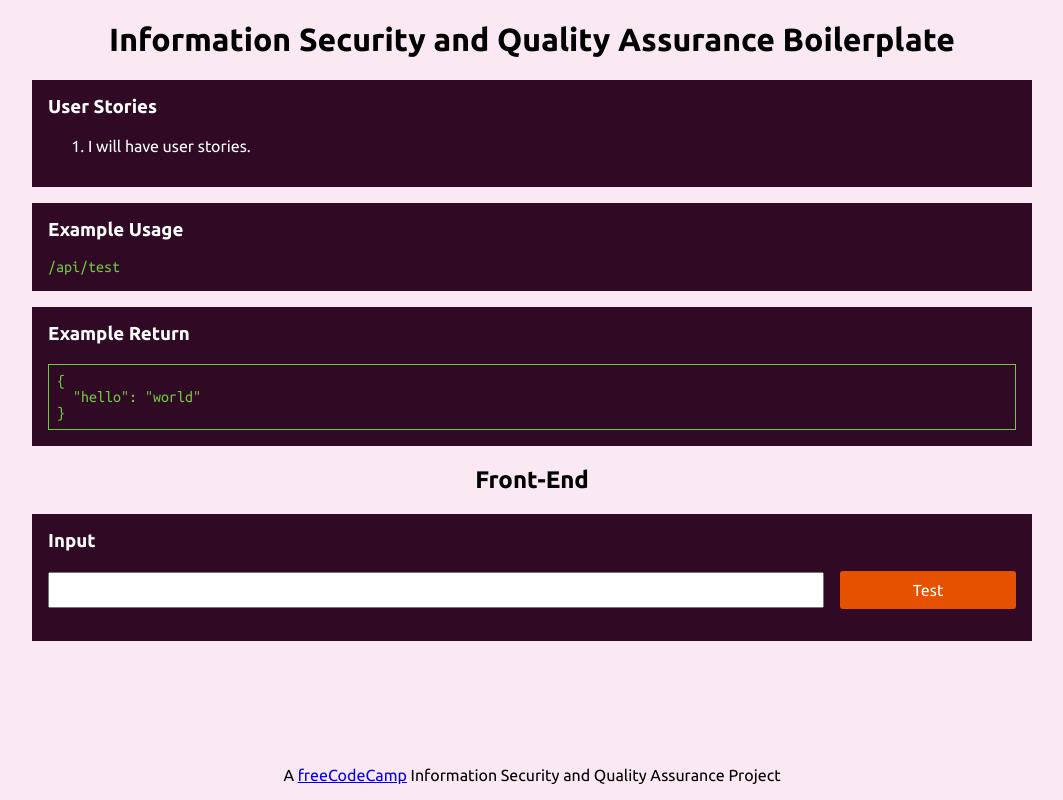
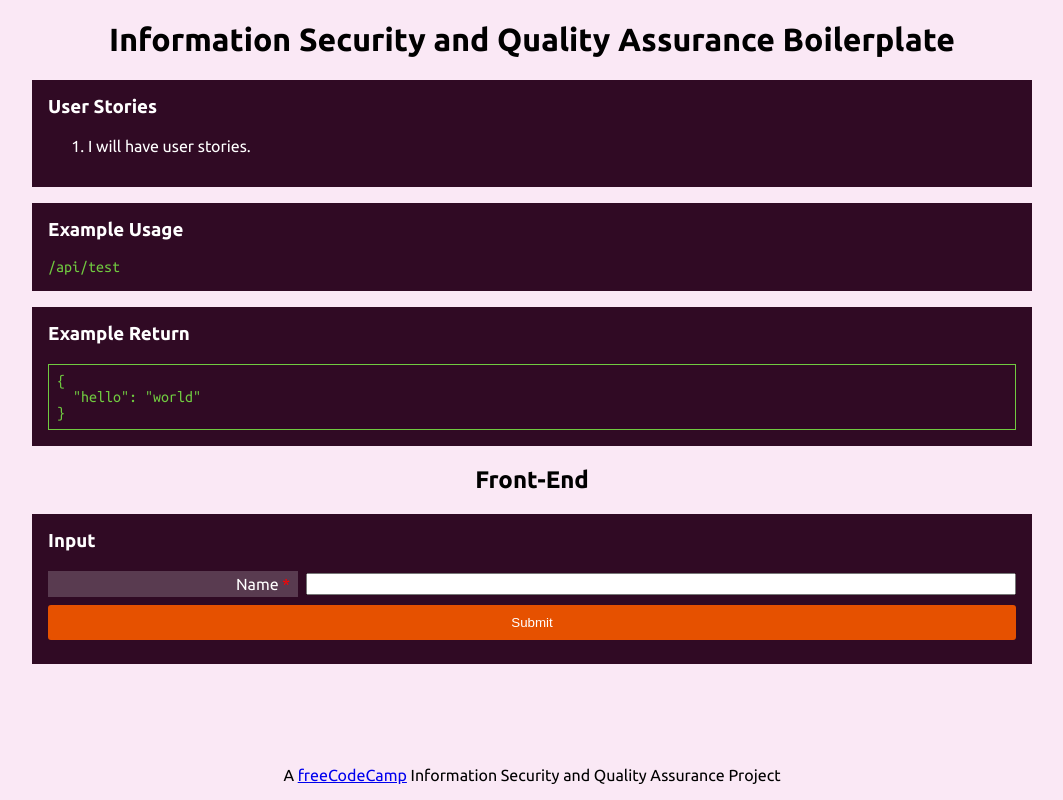
Before and after one commit to gordon2012/fcc-stock, a React (Create React App) app in the folder client/: page / in a window 1280 px wide. Shown: the whole page, without its empty margins (108-1171 px from the left). Built offline with nearby package versions, Linux system fonts and the light colour scheme.

Commit message:
Copy components from issuetracker
Signed-off-by: Gordon Doskas <gordon2012@users.noreply.github.com>

```diff
--- a/client/src/App.js
+++ b/client/src/App.js
@@ -5,6 +5,8 @@ import { BASE_URL } from './index';
 import Layout from './components/Layout';
 import Code from './components/Code';
 import Input from './components/Input';
+import Button from './components/Button';
+import Form from './components/Form';
 
 const GlobalStyle = createGlobalStyle`
     @import url('https://fonts.googleapis.com/css?family=Ubuntu+Mono|Ubuntu:400,700&display=swap');
@@ -37,16 +39,21 @@ const Card = styled.section`
 const List = styled.ul``;
 
 const App = () => {
-    const [input, setInput] = React.useState('');
     const [responses, setResponses] = React.useState([]);
-    const [result, setResult] = React.useState(null);
 
-    async function getTest() {
+    const [results, setResults] = React.useState({});
+    const clearResult = name =>
+        setResults(prevState => {
+            const { [name]: __, ...newState } = prevState;
+            return newState;
+        });
+
+    const getExample = async () => {
         const response = await fetch(`${BASE_URL}/api/example`);
         const data = await response.json();
         setResponses(prevState => [data, ...prevState]);
-        setResult(data);
-    }
+        setResults(prevState => ({ ...prevState, getExample: data }));
+    };
 
     return (
         <>
@@ -81,34 +88,35 @@ const App = () => {
 
                 <Card>
                     <h3>Input</h3>
-                    <Input
-                        value={input}
-                        onClick={getTest}
-                        onChange={e => setInput(e.target.value)}
-                    >
-                        Test
-                    </Input>
 
-                    {result && (
+                    <Form debug onSubmit={getExample}>
+                        <Input required name="name" title="Name" />
+                        <Button type="submit">Submit</Button>
+                    </Form>
+
+                    {results.getExample && (
                         <>
                             <h3>Result</h3>
-                            <Code box>
-                                {result.string ? result.string : result}
-                            </Code>
+                            <Code box>{results.getExample}</Code>
+                            <Button onClick={() => clearResult('getExample')}>
+                                Clear
+                            </Button>
                         </>
                     )}
+                </Card>
 
-                    {responses.length > 0 && (
-                        <>
-                            <h3>Responses</h3>
+                {responses.length > 0 && (
+                    <>
+                        <Title as="h2">Responses</Title>
+                        <Card>
                             {responses.map((e, i) => (
                                 <Code box key={i}>
                                     {e}
                                 </Code>
                             ))}
-                        </>
-                    )}
-                </Card>
+                        </Card>
+                    </>
+                )}
             </Layout>
         </>
     );
--- a/client/src/components/Button.js
+++ b/client/src/components/Button.js
@@ -1,10 +1,10 @@
 import styled from 'styled-components';
 
-const Button = styled.a`
-    display: inline-block;
+const Button = styled.button`
+    width: 100%;
     border-radius: 3px;
     padding: 0.5rem 0;
-    width: 11rem;
+    margin-bottom: 0.5rem;
     background: transparent;
     color: white;
     border: 2px solid #e65100;
--- /dev/null
+++ b/client/src/components/Form.js
@@ -0,0 +1,66 @@
+import React from 'react';
+import styled from 'styled-components';
+
+import Code from './Code';
+
+const StyledForm = styled.form``;
+
+const Form = ({ blank, children, debug, onSubmit, ...restProps }) => {
+    let elements = React.Children.toArray(children);
+
+    const [input, setRawInput] = React.useState(
+        blank
+            ? elements
+                  .filter(e => e.props.name)
+                  .map(e => e.props.name)
+                  .reduce((a, c) => ({ ...a, [c]: '' }), {})
+            : {}
+    );
+
+    const setInput = (name, value) => {
+        if (blank) {
+            setRawInput(prevState => ({ ...prevState, [name]: value }));
+        } else {
+            if (value) {
+                setRawInput(prevState => ({ ...prevState, [name]: value }));
+            } else {
+                setRawInput(prevState => {
+                    const { [name]: __, ...newState } = prevState;
+                    return newState;
+                });
+            }
+        }
+    };
+
+    elements = elements.map((ele, i) => {
+        if (ele.props.name) {
+            return React.cloneElement(ele, {
+                onChange: setInput,
+                value: input[ele.props.name],
+            });
+        } else if (ele.props.type === 'reset') {
+            return React.cloneElement(ele, {
+                onClick: () => setRawInput({}),
+            });
+        } else {
+            return ele;
+        }
+    });
+
+    const handleSubmit = event => {
+        event.preventDefault();
+        onSubmit(input);
+        setRawInput({});
+    };
+
+    return (
+        <>
+            <StyledForm onSubmit={handleSubmit} {...restProps}>
+                {elements}
+            </StyledForm>
+            {debug && Object.keys(input).length > 0 && <Code box>{input}</Code>}
+        </>
+    );
+};
+
+export default Form;
--- a/client/src/components/Input.js
+++ b/client/src/components/Input.js
@@ -1,33 +1,76 @@
 import React from 'react';
 import styled from 'styled-components';
 
-import Button from './Button';
+import { uuidv4 } from '../utils/utils';
 
-const InputWrap = styled.div`
+const StyledInput = styled.div`
     display: flex;
     align-items: center;
-    margin-bottom: 1rem;
+
+    &:not(:last-child) {
+        margin-bottom: 0.5rem;
+    }
+
+    label {
+        background: rgba(255, 255, 255, 0.2);
+        padding: 0.25rem 0.5rem;
+        margin-right: 0.5rem;
+        text-align: right;
+        flex: 1;
+
+        &::after {
+            color: red;
+            content: ' *';
+            opacity: ${props => (props.required ? 1 : 0)};
+        }
+    }
+
+    input,
+    select {
+        flex: 3;
+        font-family: 'Ubuntu Mono', monospace;
+        font-size: 1em;
+    }
 `;
-const InputInner = styled.div`
-    flex: 1;
-    display: flex;
-`;
-const StyledInput = styled.input`
-    flex: 1;
-    padding: 0.5rem;
-    margin-right: 1rem;
-    font-family: 'Ubuntu Mono', monospace;
-    font-size: 1em;
-`;
-const Input = ({ children, onClick, ...restProps }) => (
-    <InputWrap>
-        <InputInner>
-            <StyledInput {...restProps} />
-        </InputInner>
-        <div>
-            <Button onClick={onClick}>{children}</Button>
-        </div>
-    </InputWrap>
-);
+
+const Input = ({ required, name, title, type, options, onChange, value }) => {
+    const [id] = React.useState(() => uuidv4());
+
+    const handleChange = event => {
+        onChange(name, event.target.value);
+    };
+
+    return (
+        <StyledInput required={required}>
+            <label htmlFor={`${name}-${id}`}>{title || name}</label>
+
+            {type === 'dropdown' ? (
+                <select
+                    id={`${name}-${id}`}
+                    name={name}
+                    value={value || ''}
+                    onChange={handleChange}
+                    required={required}
+                >
+                    {[['', '--Please Select--'], ...options].map(
+                        ([value, label], i) => (
+                            <option key={i} value={value}>
+                                {label}
+                            </option>
+                        )
+                    )}
+                </select>
+            ) : (
+                <input
+                    id={`${name}-${id}`}
+                    name={name}
+                    value={value || ''}
+                    onChange={handleChange}
+                    required={required}
+                />
+            )}
+        </StyledInput>
+    );
+};
 
 export default Input;
--- /dev/null
+++ b/client/src/utils/utils.js
@@ -0,0 +1,9 @@
+const uuidv4 = () => {
+    return 'xxxxxxxx-xxxx-4xxx-yxxx-xxxxxxxxxxxx'.replace(/[xy]/g, c => {
+        const r = (Math.random() * 16) | 0,
+            v = c === 'x' ? r : (r & 0x3) | 0x8;
+        return v.toString(16);
+    });
+};
+
+export { uuidv4 };
```
